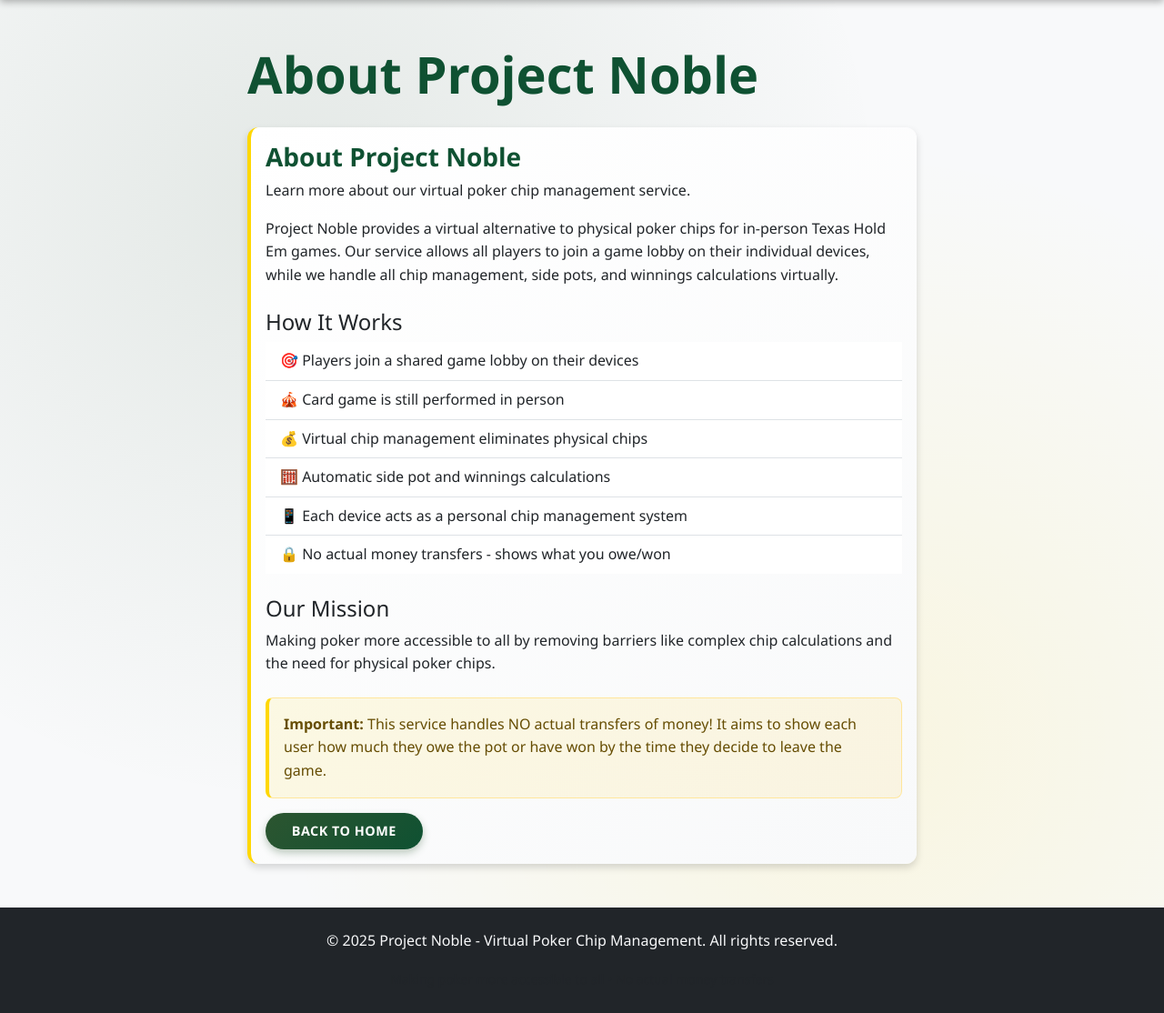
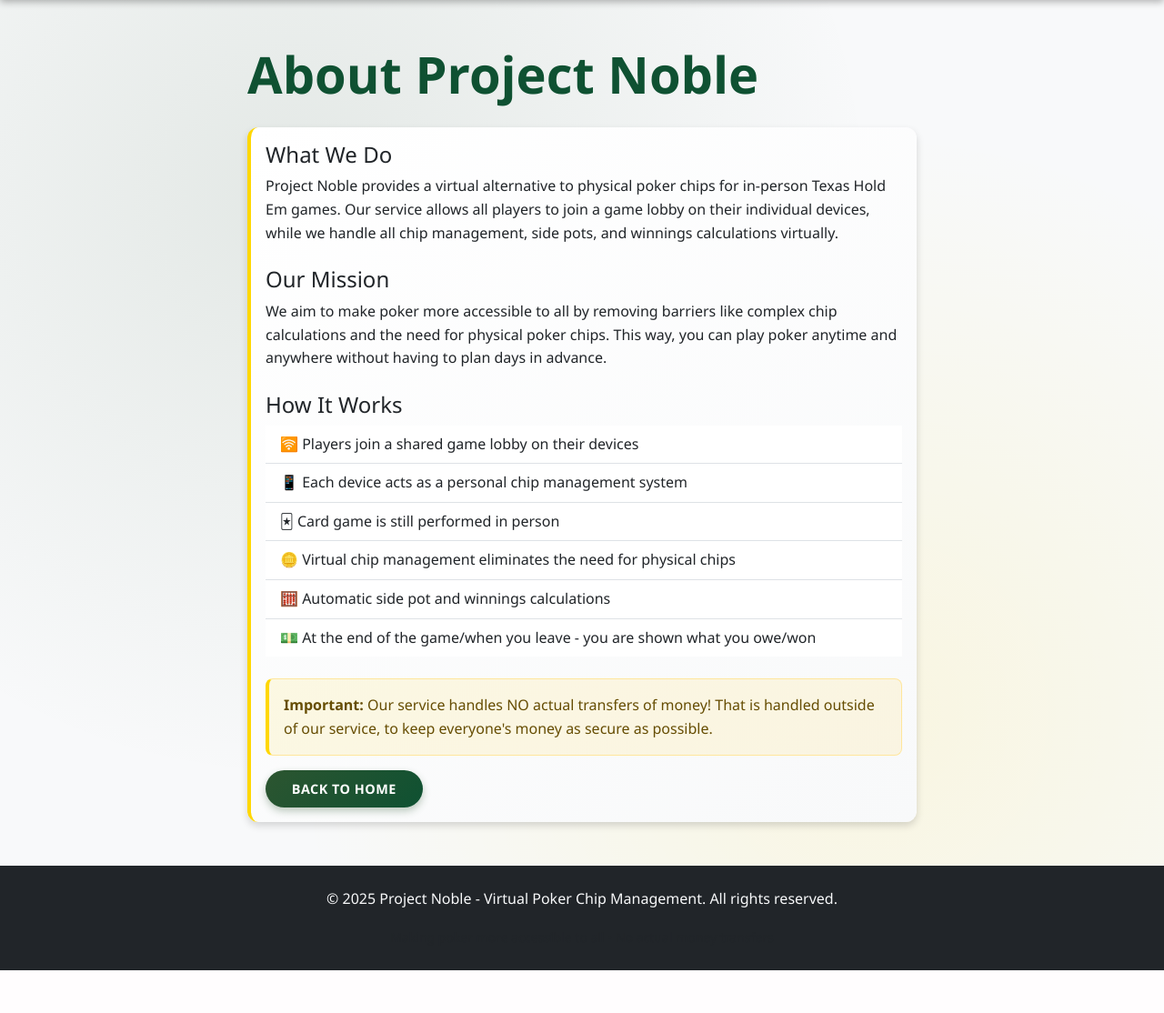
Before and after one commit to Aquinnmo/chip-champ, a Django app: page /about/ in a window 1280 px wide. Shown: the part 64-1178 px from the top of the page at 91% size. After the commit the page ends 1131 px from the top, so only its background shows below. Run offline with Django 4.2, Linux system fonts and the light colour scheme.

Commit message:
updated the content of the about us page

```diff
--- a/templates/home/about.html
+++ b/templates/home/about.html
@@ -8,30 +8,29 @@
         <h1 class="display-4 fw-bold text-primary mb-4">{{ title }}</h1>
           <div class="card">
             <div class="card-body">
-                <h3 class="card-title">About Project Noble</h3>
-                <p class="card-text">{{ message }}</p>
 
+                <h4>What We Do</h4>
                 <p>Project Noble provides a virtual alternative to physical poker chips for in-person Texas Hold Em games. Our service allows all players to join a game lobby on their individual devices, while we handle all chip management, side pots, and winnings calculations virtually.</p>
+
+                <div class="mt-4">
+                    <h4>Our Mission</h4>
+                    <p>We aim to make poker more accessible to all by removing barriers like complex chip calculations and the need for physical poker chips. This way, you can play poker anytime and anywhere without having to plan days in advance.</p>
+                </div>
 
                 <div class="mt-4">
                     <h4>How It Works</h4>
                     <ul class="list-group list-group-flush">
-                        <li class="list-group-item">🎯 Players join a shared game lobby on their devices</li>
-                        <li class="list-group-item">🎪 Card game is still performed in person</li>
-                        <li class="list-group-item">💰 Virtual chip management eliminates physical chips</li>
+                        <li class="list-group-item">🛜 Players join a shared game lobby on their devices</li>
+                        <li class="list-group-item">📱 Each device acts as a personal chip management system</li>
+                        <li class="list-group-item">🃏 Card game is still performed in person</li>
+                        <li class="list-group-item">🪙 Virtual chip management eliminates the need for physical chips</li>
                         <li class="list-group-item">🧮 Automatic side pot and winnings calculations</li>
-                        <li class="list-group-item">📱 Each device acts as a personal chip management system</li>
-                        <li class="list-group-item">🔒 No actual money transfers - shows what you owe/won</li>
+                        <li class="list-group-item">💵 At the end of the game/when you leave - you are shown what you owe/won</li>
                     </ul>
                 </div>
 
-                <div class="mt-4">
-                    <h4>Our Mission</h4>
-                    <p>Making poker more accessible to all by removing barriers like complex chip calculations and the need for physical poker chips.</p>
-                </div>
-
                 <div class="alert alert-warning mt-4" role="alert">
-                    <strong>Important:</strong> This service handles NO actual transfers of money! It aims to show each user how much they owe the pot or have won by the time they decide to leave the game.
+                    <strong>Important:</strong> Our service handles NO actual transfers of money! That is handled outside of our service, to keep everyone's money as secure as possible.
                 </div>
                   <div class="mt-3">
                     <a href="{% url 'home:home' %}" class="btn btn-primary me-2">Back to Home</a>
```
